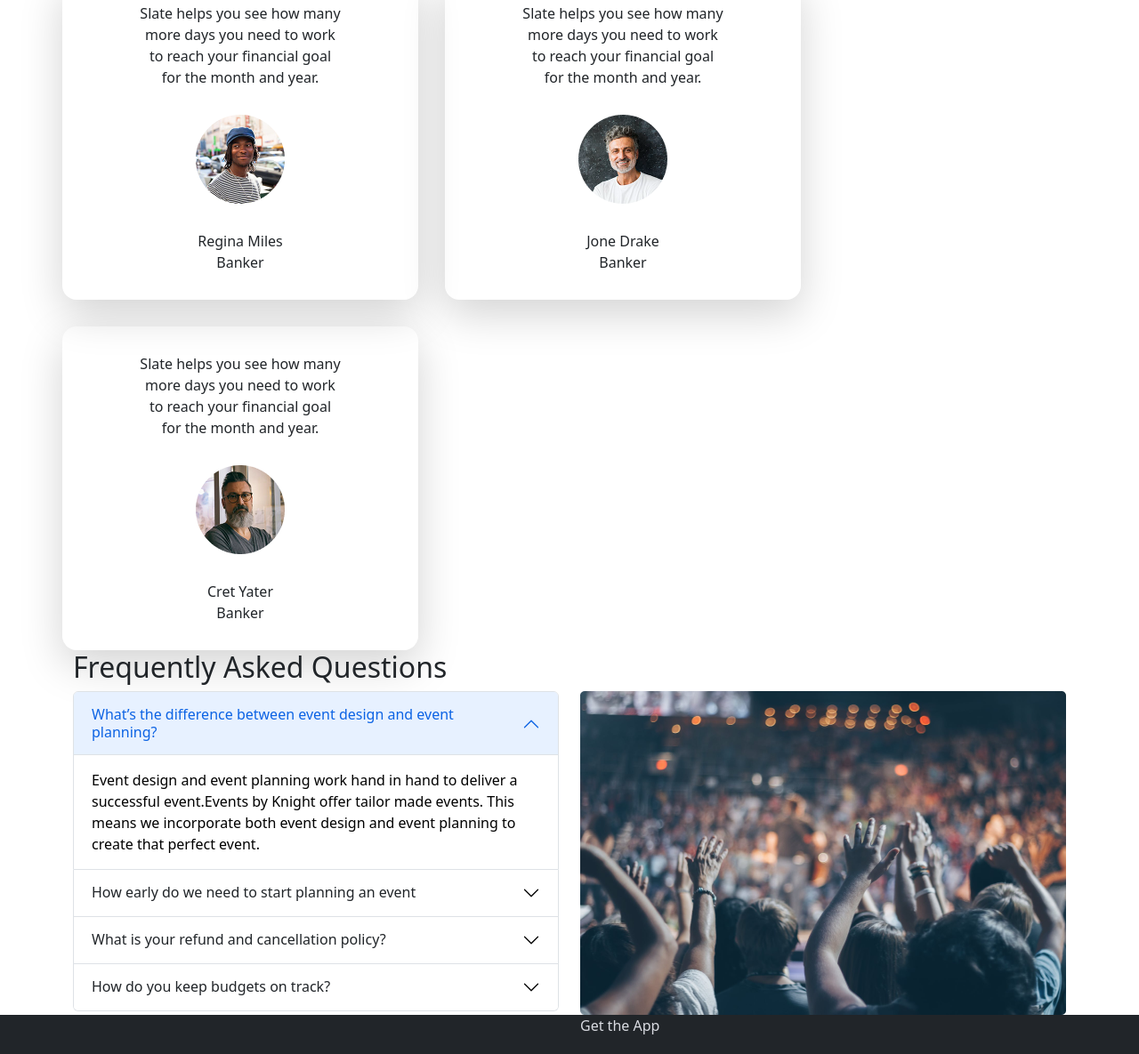
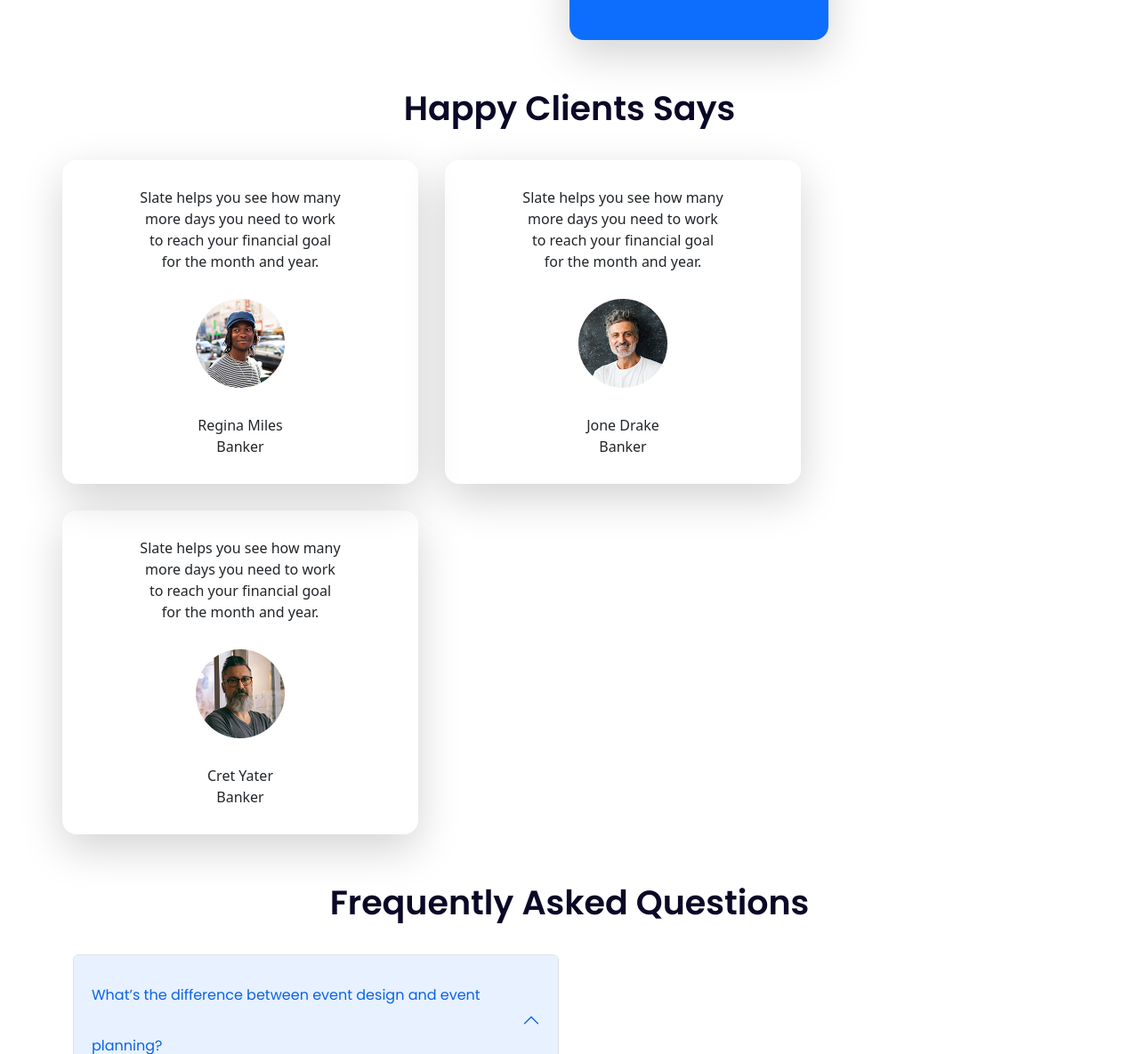
Before and after one commit to aqibanafi/convention-center-repo, a plain HTML site: page index.html in a window 1280 px wide. Shown: the part 1568-2753 px from the top of the page at 89% size. Drawn offline with nearby package versions, Linux system fonts and the light colour scheme.

Commit message:
final-added

```diff
--- a/index.html
+++ b/index.html
@@ -39,7 +39,7 @@
                                 <!-- Header End  -->
                                 <!-- Hero Section Start  -->
 
-    <section class="container hero">
+    <section class="container mb-5 hero">
         <div id="carouselExampleCaptions" class="carousel slide" data-bs-ride="false">
             <div class="carousel-indicators">
               <button type="button" data-bs-target="#carouselExampleCaptions" data-bs-slide-to="0" class="active" aria-current="true" aria-label="Slide 1"></button>
@@ -58,7 +58,7 @@
               <div class="carousel-item">
                 <img src="images/hero-image-02.jpg" class="d-block w-100" alt="...">
                 <div class="carousel-caption d-none d-md-block">
-                  <h5>he perfect venue for your next event</h5>
+                  <h5>The perfect venue for your next event</h5>
                   <p>Amet minim mollit non deserunt ullamco est sit aliqua dolor do amet sint. Velit officia consequat duis enim velit</p>
                   <button id="hero-banner-button" type="button" class="btn btn-lg"><span>Book Now</span></button>
                 </div>
@@ -66,7 +66,7 @@
               <div class="carousel-item">
                 <img src="images/hero-image-03.jpg" class="d-block w-100" alt="...">
                 <div class="carousel-caption d-none d-md-block">
-                  <h5>he perfect venue for your next event</h5>
+                  <h5>The perfect venue for your next event</h5>
                   <p>Amet minim mollit non deserunt ullamco est sit aliqua dolor do amet sint. Velit officia consequat duis enim velit</p>
                   <button id="hero-banner-button" type="button" class="btn btn-lg"><span>Book Now</span></button>
                 </div>
@@ -84,7 +84,7 @@
     </section>
                                     <!-- Hero Section End  -->
                                     <!-- Album Section Start  -->
-    <section class="container album-section">
+    <section class="container mb-5 album-section">
       <div class="toast show align-items-center" role="alert" aria-live="assertive" aria-atomic="true">
         <div class="d-flex">
           <div class="toast-body d-flex align-items-center">
@@ -117,7 +117,7 @@
     </section>
                                     <!-- Album Section End  -->
                                     <!-- Package Section Start  -->
-    <section class="container package-section">
+    <section class="container mb-5 package-section">
         <h2>Our Package</h2>
         <div class="row g-5">
             <div class="indiviual-package-wbasic p-5 d-flex-column col-lg-3">
@@ -276,7 +276,7 @@
     </section>
                                 <!-- Package Section End  -->
                                 <!-- Feedback Section Start  -->
-    <section class="container">
+    <section class="container mb-5 feedback-section">
         <h2>Happy Clients says</h2>
         <div class="row client-review">
             <div style="width: 400px;" class="person-one col-4 shadow-lg rounded-4">
@@ -325,10 +325,10 @@
     </section>
                               <!-- Feedback Section End  -->
                               <!-- FAQ Section Start  -->
-    <section class="container">
+    <section class="container mb-5 faq-section">
       <h2>Frequently Asked Questions</h2>
-      <div class="row">
-          <div class="col-6">
+      <div class="row align-items-center">
+          <div class="col-xs-12 col-sm-12 col-md-12 col-lg-6 col-xl-6">
             <!-- Accordion Start  -->
             <div class="accordion" id="accordionExample">
               <div class="accordion-item">
@@ -386,7 +386,7 @@
             </div>
             <!-- Accordion End  -->
           </div>
-          <div class="col-6">
+          <div class="col-xs-12 col-sm-12 col-md-12 col-lg-6 col-xl-6">
               <img src="images/people.png" alt="">
           </div>
       </div>
@@ -395,11 +395,11 @@
                                   <!-- Footer Section Start  -->
     <footer class="bg-dark">
         <section class="container">
-          <div class="row d-flex align-items-center justify-content-between">
+          <div class="row d-flex pt-5 align-items-center justify-content-between">
             <div class="col-6">
               <p>© 2020 bike. All rights reserved</p>
             </div>
-            <div class="play-store-icon col-6">
+            <div style="width: 250px;" class="play-store-icon col-6">
               <div>
                 <p>Get the App</p>
               </div>
--- a/style.css
+++ b/style.css
@@ -130,11 +130,10 @@
     font-weight: 600;
     font-size: 38px;
     line-height: 57px;
-    display: flex;
-    align-items: center;
     text-align: center;
     text-transform: capitalize;
     color: #0A0826;
+    margin-bottom: 30px;
 }
 .package-inner-list p{
     font-family: 'Poppins';
@@ -201,6 +200,17 @@
     color: #3F87F5;
 }
                                         /* Feedback Section Start  */
+.feedback-section h2{
+    font-family: 'Poppins';
+    font-style: normal;
+    font-weight: 600;
+    font-size: 38px;
+    line-height: 57px;
+    text-align: center;
+    text-transform: capitalize;
+    color: #0A0826;
+    margin-bottom: 30px;
+}
 .client-review{
     display: flex;
     gap: 30px;
@@ -222,6 +232,20 @@
     align-items: center;
 }
                                         /* Feedback Section End  */
+                                        /* FAQ Section Start  */
+.faq-section h2{
+    font-family: 'Poppins';
+    font-style: normal;
+    font-weight: 600;
+    font-size: 38px;
+    line-height: 57px;
+    text-align: center;
+    text-transform: capitalize;
+    color: #0A0826;
+    margin-bottom: 30px;
+}
+                                        /* FAQ Section End  */
+                                        /* Footer Section Start  */
 footer{
     width: 100%;
     height: 300px;
@@ -234,3 +258,4 @@ footer p{
     flex-direction: column;
     gap: 10px;
 }
+                                        /* Footer Section End  */
```
